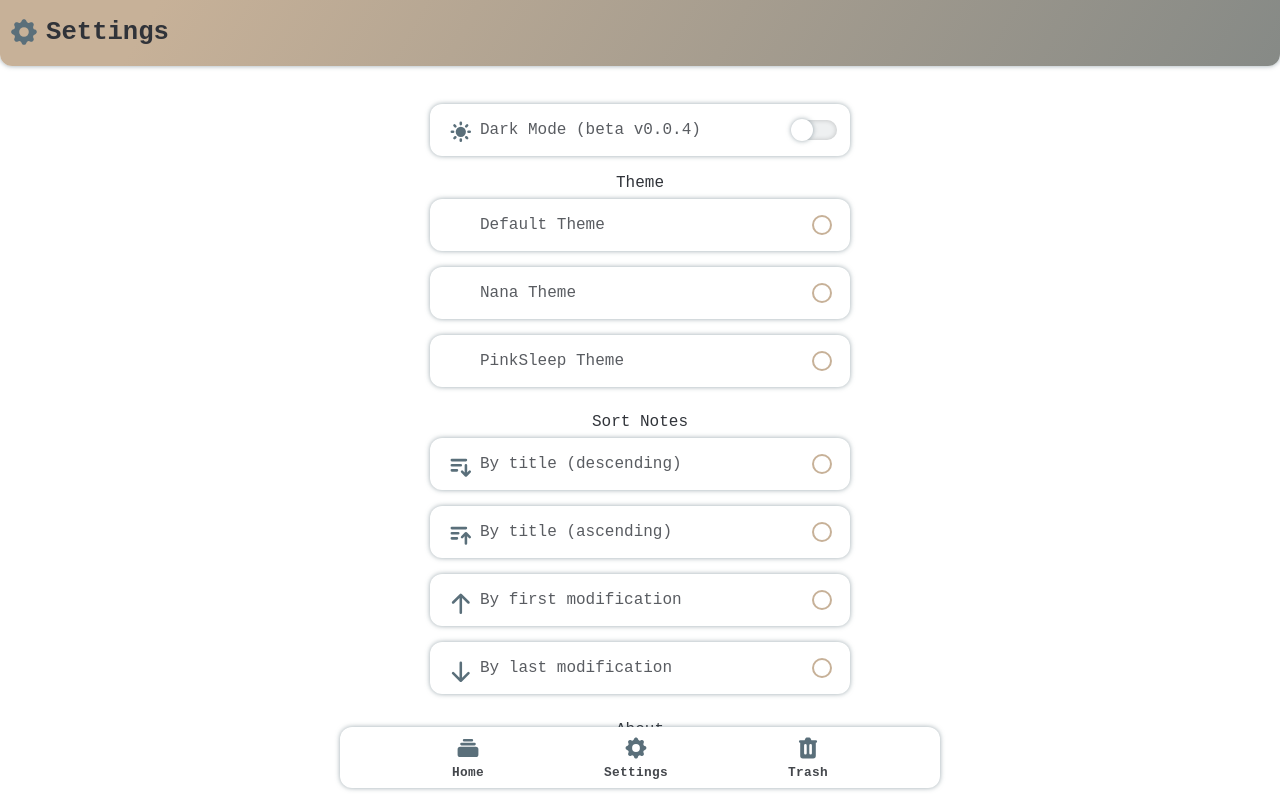
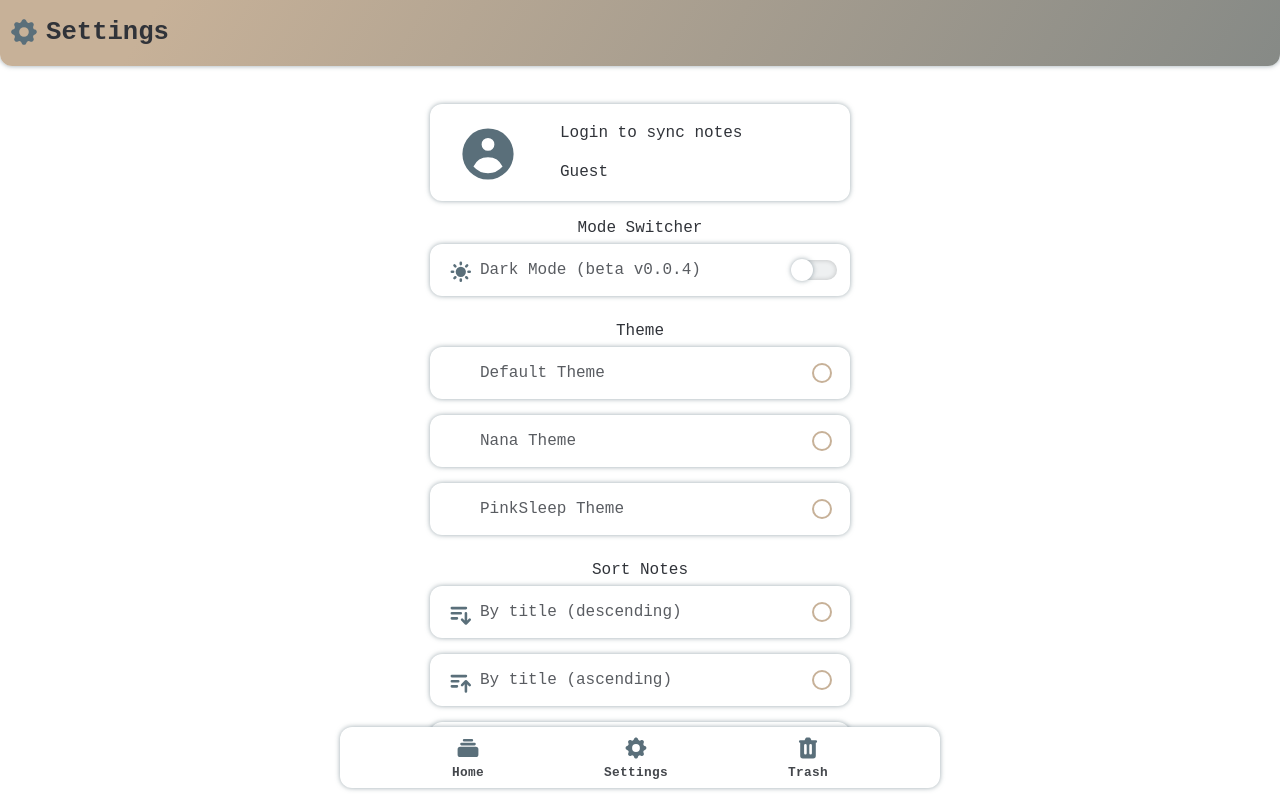
Before and after one commit to KainNhantumbo/Nava-Notes-App, a React (Create React App) app: page /pages/Settings in a window 1280 px wide. Shown: the top 798 px of the page. Built offline with nearby package versions, Linux system fonts and the light colour scheme.

Commit message:
Adicionada estilização ao componente userUI

```diff
--- a/src/components/About.jsx
+++ b/src/components/About.jsx
@@ -8,7 +8,7 @@ const About = () => {
       <div>
         <section>
           <span>
-            Simple Notes App
+          © 2022 Simple Notes App
           </span>
         </section>
         <section>
@@ -25,7 +25,7 @@ const About = () => {
         </section>
         <section>
           <span>
-            github.com/KainNhantumbo
+            <a href="https://github.com/KainNhantumbo">github.com/KainNhantumbo</a>
             <FaGithub />
           </span>
         </section>
--- a/src/components/UserUI.jsx
+++ b/src/components/UserUI.jsx
@@ -1,10 +1,22 @@
 import { UserUIContainer } from "../styles/useui.module";
 import { HiUserCircle } from "react-icons/hi";
+import PropTypes from 'prop-types';
 
 const UserUI = ({ photo, email, username }) => {
   return (
     <UserUIContainer>
-      {
+      <>
+        <article>
+          <div>
+            <HiUserCircle />
+          </div>
+          <section>
+            <span> Login to sync notes </span>
+            <span> Guest </span>
+          </section>
+        </article>
+      </>
+      {/*
         username === null || undefined ? (
           <>
             <div>
@@ -26,9 +38,14 @@ const UserUI = ({ photo, email, username }) => {
             </section>
           </>
         )
-      }
+        */}
     </UserUIContainer>
   );
 }
 
+// UserUI.propTypes = {
+//   username: PropTypes.string.isRequired,
+//   email: PropTypes.string.isRequired
+// }
+
 export default UserUI;
--- a/src/pages/Settings.jsx
+++ b/src/pages/Settings.jsx
@@ -17,9 +17,9 @@ export default function Settings() {
       />
       <div className='settingsBody'>
         <UserUI />
-        <ModeSwitcher text='Dark Mode (beta v0.0.4)'
 
-        />
+        <h2> Mode Switcher </h2>
+        <ModeSwitcher text='Dark Mode (beta v0.0.4)' />
         <h2> Theme </h2>
         <ThemeOptions />
         <h2> Sort Notes </h2>
--- a/src/styles/modeSwitcherStyles.module.js
+++ b/src/styles/modeSwitcherStyles.module.js
@@ -12,8 +12,8 @@ export const ModeSwitcherStyles = styled.section`
     justify-content: space-between;
     flex-direction: row;
     width: 90%;
+    margin: .5em 0;
     max-width: 400px;
-    margin-top: 12vh;
     position: relative;
     padding: 10px 8px;
     line-height: 2em;
--- a/src/styles/useui.module.js
+++ b/src/styles/useui.module.js
@@ -1,6 +1,103 @@
 import styled from 'styled-components';
 import { colors } from './colors';
 
-export const UserUIContainer = styled.section `
+export const UserUIContainer = styled.section`
+  display: flex;
+  justify-content: center;
+  align-items: center;
 
+  article {
+    display: flex;
+    justify-content: flex-start;
+    flex-direction: row;
+
+    width: 90%;
+    max-width: 400px;
+    margin-top: 12vh;
+    padding: 10px 8px;
+    line-height: 2em;
+    border-radius: 12px;
+    user-select: none;
+    box-shadow: 0 0 5px ${() => {
+    if (colors.primaryColor === '135, 86, 112') {
+        return `rgba(${colors.fullDarkColor}, .6)`
+      } else {
+        return `rgba(${colors.primaryColor}, .6)`
+      }
+    }};
+
+    border-left: 2px solid transparent;
+    border-right: 2px solid transparent;
+    background: ${() => {
+    if (colors.primaryColor === '135, 86, 112') {
+        return `rgb(${colors.whiteColor})`
+      } else {
+        return `rgb(${colors.backgroundColor})`
+      }
+    }};
+
+    :hover {
+      border-left: 2px solid ${() => {
+        if (colors.primaryColor === '135, 86, 112') {
+          return `rgba(${colors.textColor}, .5)`
+        } else {
+          return `rgb(${colors.secondaryColor})`
+        }
+      }};
+      border-right: 2px solid ${() => {
+        if (colors.primaryColor === '135, 86, 112') {
+          return `rgba(${colors.textColor}, .5)`
+        } else {
+          return `rgb(${colors.secondaryColor})`
+        }
+      }};
+    }
+
+    div {
+      display: flex;
+      justify-content: space-between;
+      flex-direction: row;
+      position: relative;
+      svg {
+        width: 4em;
+        height: 4em;
+        top: .5em;
+        left: 1em;
+        position: absolute;
+        color: ${() => {
+          if (colors.primaryColor === '135, 86, 112') {
+            return `rgba(${colors.textColor}, .6)`
+          } else {
+            return `rgb(${colors.primaryColor})`
+          }
+        }};
+       }
+    }
+    section {
+      display: flex;
+      justify-content: flex-end;
+      flex-flow: column nowrap;
+      padding-left: 7em;
+      color: ${() => {
+        if (colors.primaryColor === '135, 86, 112') {
+          return `rgba(${colors.textColor}, .8)`
+        } else {
+          return `rgb(${colors.textColor})`
+        }
+      }};
+      span {
+        padding: .2em .5em;
+        border-radius: 5px;
+        :hover {
+          background-color: ${() => {
+            if (colors.primaryColor === '135, 86, 112') {
+              return `rgba(${colors.backgroundColor}, .8)`
+            } else {
+              return `rgba(${colors.secondaryColor}, .2)`
+            }
+          }};
+        }
+      }
+    }
+  }
 `;
```
